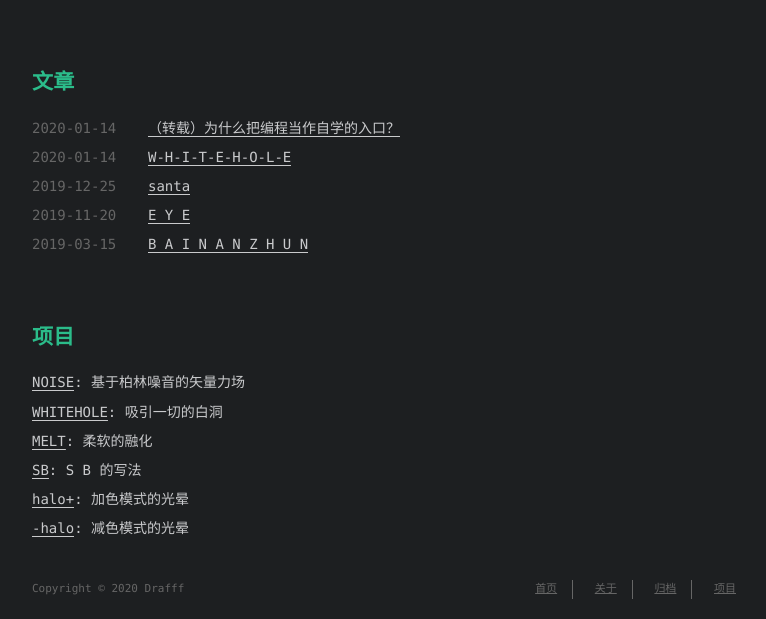
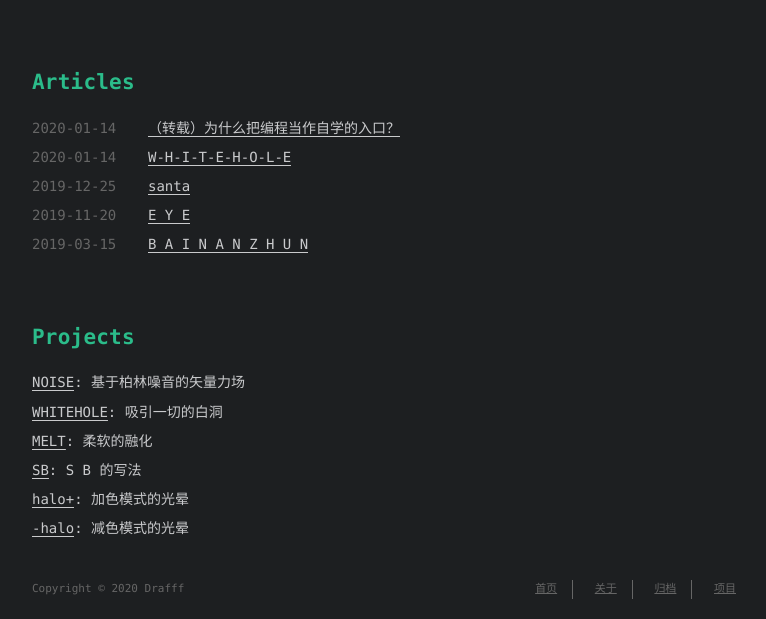
Before and after one commit to Drafffffff/Drafffffff.github.io, a plain HTML site: page index.html in a window 1280 px wide. Shown: the part 204-823 px from the top of the page, without its empty margins (256-1022 px from the left). Drawn offline with nearby package versions, Linux system fonts and the light colour scheme; a web font is replaced by a local one.

Commit message:
Site updated: 2020-01-14 21:22:38

```diff
--- a/index.html
+++ b/index.html
@@ -121,7 +121,7 @@
 </section>
 
 <section id="writing">
-  <span class="h1"><a href="/archives">文章</a></span>
+  <span class="h1"><a href="/archives">Articles</a></span>
 
   <ul class="post-list">
 
@@ -235,7 +235,7 @@
 
 
 <section id="projects">
-  <span class="h1"><a href="http://github.com/drafffffff">项目</a></span>
+  <span class="h1"><a href="http://github.com/drafffffff">Projects</a></span>
   <ul class="project-list">
 
       <li class="project-item">
```
Also changed, not shown: page/2/index.html (+2 -2 lines), page/3/index.html (+2 -2 lines).
